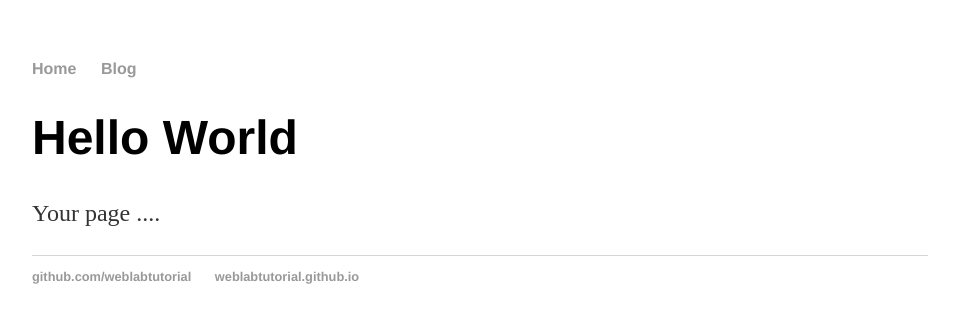
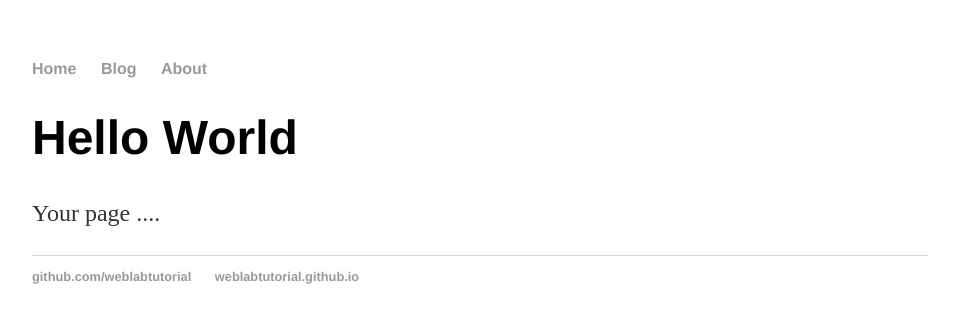
Before and after one commit to bint-hanif/bint-hanif.github.io, a Jekyll site: the page index.html, which Jekyll copies as it is, in a window 1280 px wide. Shown: the top 323 px of the page, without its empty margins (160-1119 px from the left). Built offline with Jekyll 4.4.1, drawn with Linux system fonts in a browser that asks for light colours.

Commit message:
Update index.html

```diff
--- a/index.html
+++ b/index.html
@@ -9,7 +9,8 @@
     <nav>
     <ul>
     <li><a href="/">Home</a></li>
-    <li><a href="https://bint-hanif.github.io/about/index.html">Blog</a></li>
+    <li><a href="/blog">Blog</a></li>
+    <li><a href="https://bint-hanif.github.io/about/index.html">About</a></li>
     </ul>
     </nav>
     <div class="container">
```
